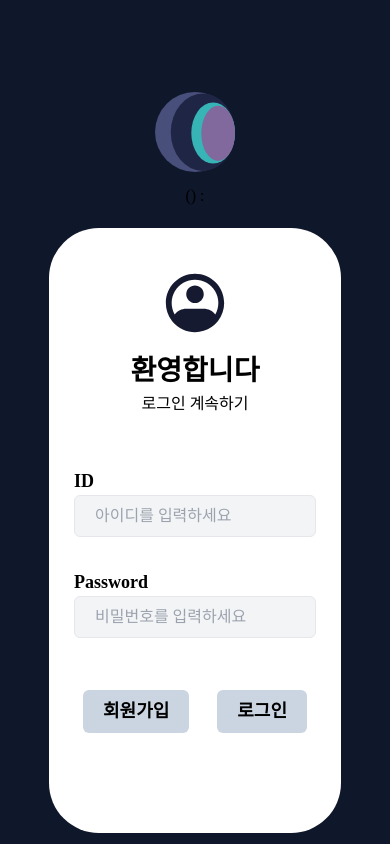
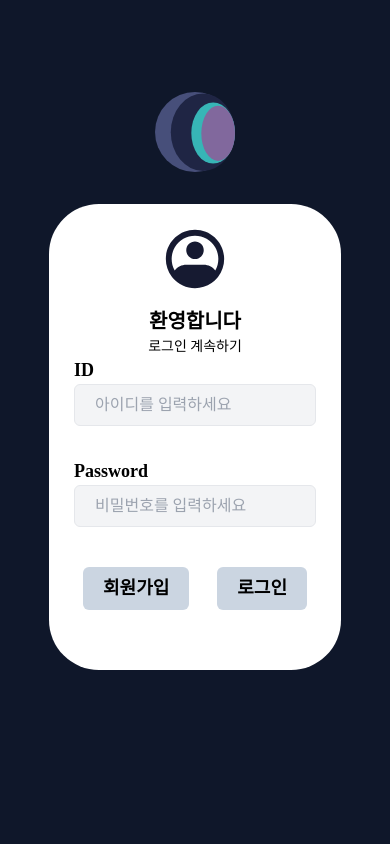
Before and after one commit to https-github-com-icu/icu-frontend, a React (Vite) app: page / in a window 390 px wide. Built offline with nearby package versions, Linux system fonts and the light colour scheme.

Commit message:
FIX: 반응형 수정

```diff
--- a/src/Pages/SigninPage/index.jsx
+++ b/src/Pages/SigninPage/index.jsx
@@ -1,9 +1,16 @@
-import React, { useState } from 'react'
+import React, { useEffect, useState } from 'react'
 import { Link } from 'react-router-dom'
 import Signin from '../../components/Signin';
+import Signup from '../../components/Signup';
 
 
 const SigninPage = () => {
+  const [SigninPage, setSigninPage] = useState(false);
+
+  useEffect(() => {
+
+  }, [SigninPage])
+
   return (
     <>
     <main className="h-screen py-20 bg-slate-900 font-[Pretendard] flex flex-col align-items items-center">
@@ -12,9 +19,7 @@ const SigninPage = () => {
       <img src="src\assets\logo.svg" alt="Description" />
       </div>
       {/* 로그인 창 */}
-      () : {
-        <Signin />
-      }
+      { Signin === false ? ( <Signin /> ) : (<Signin />)}
 
     </main>
 
--- a/src/components/Signin.jsx
+++ b/src/components/Signin.jsx
@@ -1,21 +1,23 @@
 import React from 'react'
 import { Link } from 'react-router-dom'
 
-const SigninPage = () => {
+const Signin = () => {
+
+
   return (
     <>
     <section className='sm:w-[500px] w-3/4  my-5 py-5 bg-white rounded-[50px] flex flex-col align-items justity-center items-center'>
     {/* Header */}
-     <div className=' my-5  rounded-md flex flex-col align-items items-center'>
+     <div className=' sm:my-5 my-0 rounded-md flex flex-col align-items items-center'>
       <img src="src\assets\profile_icon.svg" alt="Description" />
-      <p className='pt-3 text-[28px] font-bold'>환영합니다</p>
-      <p className='text-[16px] font-medium'>로그인 계속하기</p>
+      <p className='pt-3 sm:text-[28px] text-[20px] font-bold'>환영합니다</p>
+      <p className='sm:text-[16px] text-[14px] font-medium'>로그인 계속하기</p>
 
     </div>
 
 
     {/* Input */}
-    <div className=' my-8 space-y-8 bg-white rounded-md flex flex-col align-items justity-center items-center'>
+    <div className=' sm:my-8 my-0 space-y-8 bg-white rounded-md flex flex-col align-items justity-center items-center'>
       {/* ID Input */}
       <div className='w-[800px]py-3 flex-col align-items justity-center items-center'>
         <p className='text-[18px] font-bold '>ID</p>
@@ -35,10 +37,11 @@ const SigninPage = () => {
     </div>
 
     {/* Footer */}
-    <div className='sm:pt-10 pt-5 pb-20 px-2 bg-white rounded-md flex flex-col align-items justity-center items-center
+    <div className='sm:pt-10 pt-10  sm:pb-20 pb-10 px-2 bg-white rounded-md flex flex-col align-items justity-center items-center
       font-bold text-[18px]'>
        <div className='flex flex-row space-x-7'>
-          <button className='sm:px-10 px-5 py-2 bg-slate-300 shadow-orange-200 rounded-md'>
+          <button
+            className='sm:px-10 px-5 py-2 bg-slate-300 shadow-orange-200 rounded-md'>
             회원가입
             </button>
       <Link to="/home">
@@ -54,4 +57,4 @@ const SigninPage = () => {
   )
 }
 
-export default SigninPage
+export default Signin
```
